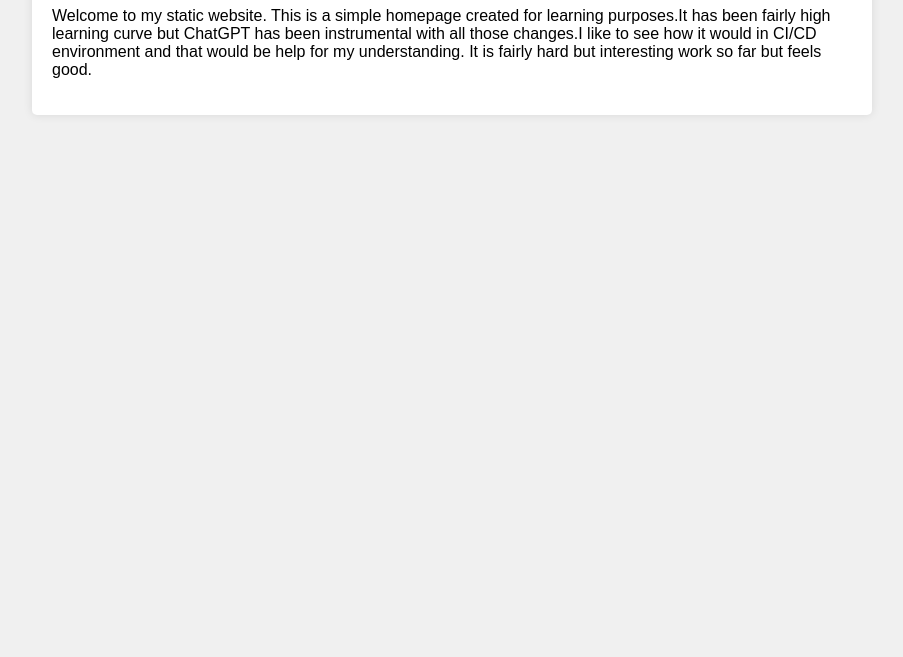
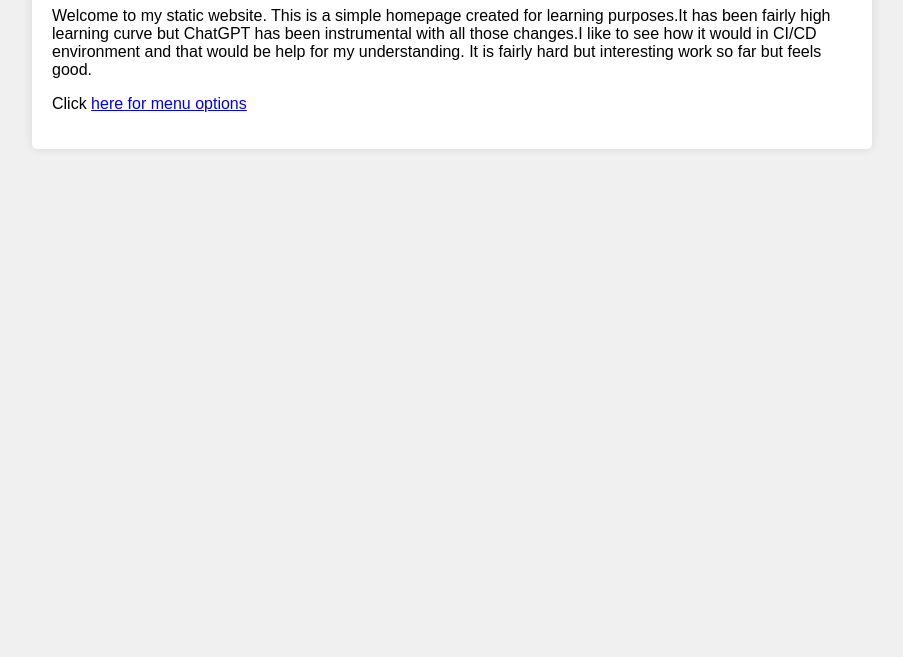
Before and after one commit to mallick-mk/DevOpp-Test, a plain HTML site: page index.html in a window 1280 px wide. Shown: the part 143-800 px from the top of the page, without its empty margins (188-1091 px from the left). Drawn offline with Linux system fonts and the light colour scheme.

Commit message:
Update index.html

```diff
--- a/index.html
+++ b/index.html
@@ -31,6 +31,8 @@
         <p>Welcome to my static website. This is a simple homepage created for learning purposes.It has been fairly high learning curve but ChatGPT has been
         instrumental with all those changes.I like to see how it would in CI/CD environment and that would be help for my
         understanding. It is fairly hard but interesting work so far but feels good.</p>
+        <P> Click <a href="menu.html">here for menu options</a>
+</P>
     </div>
 </body>
 </html>
```
